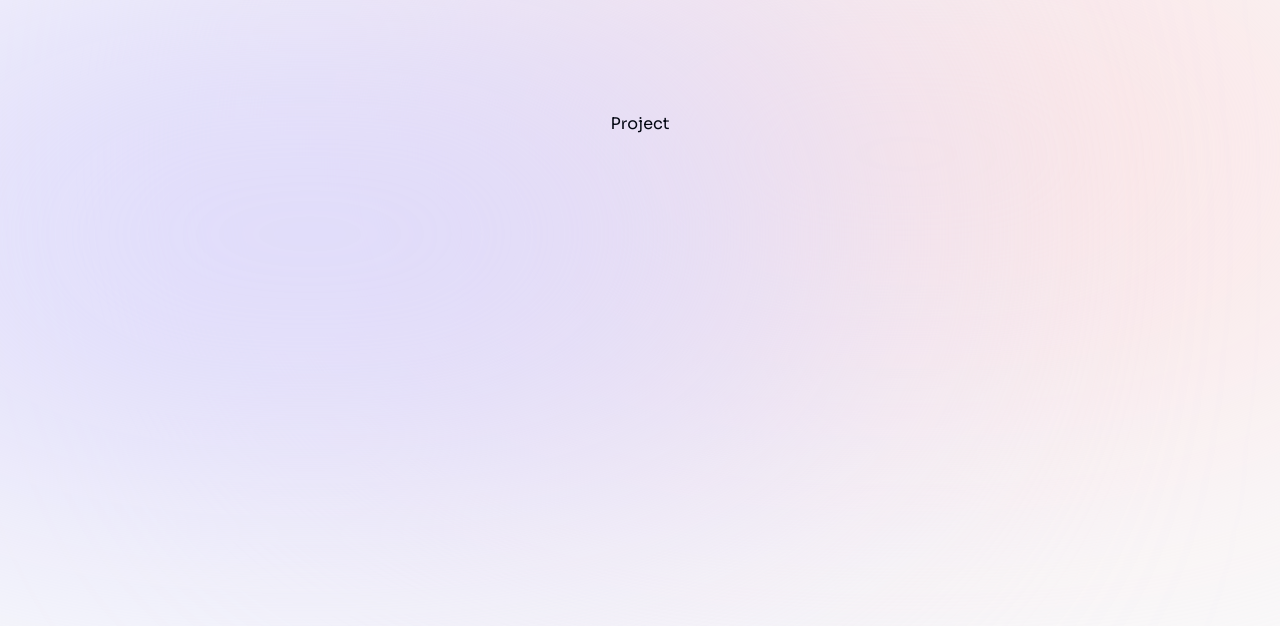
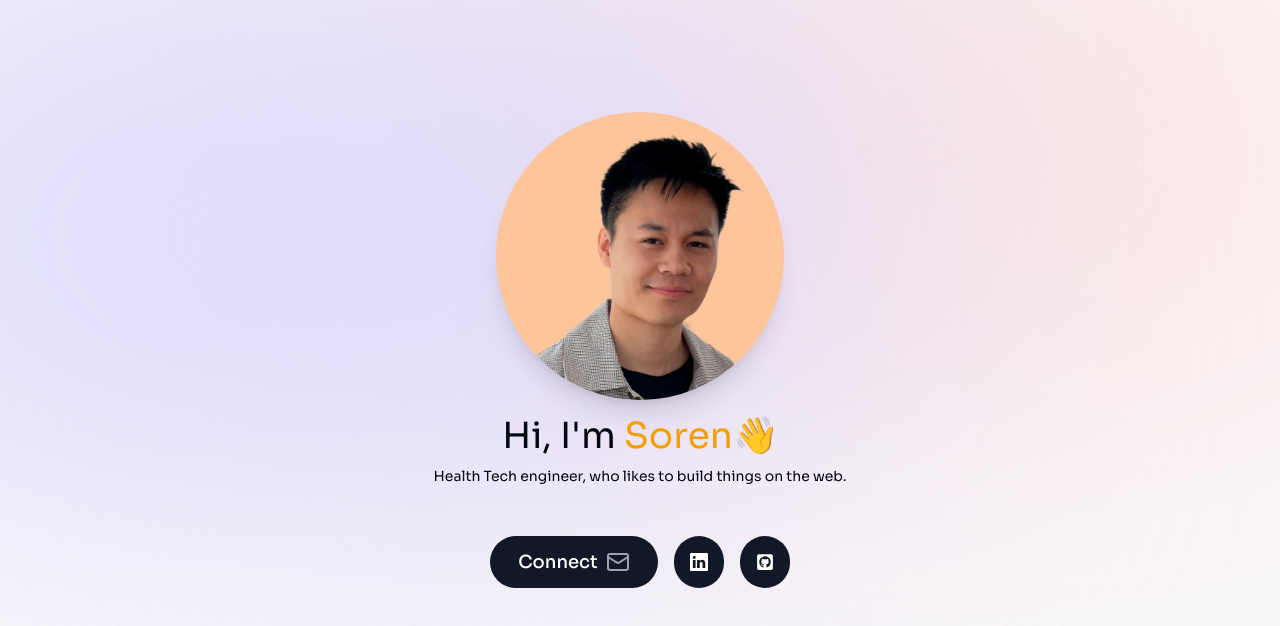
Before and after one commit to soerenmehlsen/portfolio, a Next.js app: page / in a window 1280 px wide. Shown: the top 626 px of the page. Built offline with nearby package versions, Linux system fonts and the light colour scheme.

Commit message:
Added hero section

```diff
--- /dev/null
+++ b/src/app/components/Hero.tsx
@@ -0,0 +1,78 @@
+"use client";
+import React from 'react'
+import Image from 'next/image'
+import { BsLinkedin } from "react-icons/bs";
+import { FaGithubSquare} from "react-icons/fa";
+import { Mail } from 'lucide-react';
+import Link from "next/link";
+
+// Animation
+import { Fade } from "react-awesome-reveal";
+import { motion } from "framer-motion";
+
+const Hero = () => {
+    return (
+        <section id="home" className="mb-28 max-w-[75rem] text-center sm:mb-0">
+            <div className="flex items-center justify-center">
+                <div className="relative">
+                    <motion.div className="w-72 h-72 relative"
+                    initial={{ opacity: 0, scale: 0 }}
+                    animate={{ opacity: 1, scale: 1 }}
+                    transition={{ type: "spring", stiffness: 125, damping: 10, duration: 0.2 }}
+                    >
+                        <Image
+                            src="/profilbillede.png"
+                            layout="fill"
+                            objectFit="cover"
+                            objectPosition="top"
+                            alt="hero"
+                            quality="100"
+                            priority={true}
+                            className="rounded-full shadow-xl"
+                        />
+                    </motion.div>
+                </div>
+            </div>
+
+            <Fade direction="up" delay={400} cascade damping={1e-1} triggerOnce={true}>
+                <h1 className="mb-10 mt-4 text-2xl sm:text-4xl">
+                    Hi, I'm <span className="text-[#f59e0b]">Soren</span>
+                    <span className="waving-hand">👋</span>
+                    <p className="text-[14px]">
+                        Health Tech engineer, who likes to build things on the web.
+                    </p>
+                </h1>
+            </Fade>
+
+            <motion.div className="flex sm:flex-row item-center justify-center gap-4 px-4 text-lg font-medium"
+            initial={{ opacity: 0, y: 100 }}
+            animate={{ opacity: 1, y: 0 }}
+            transition={{ delay: 0.1 }}
+            >
+                <Link
+                    href="#"
+                    className="group bg-gray-900 text-white px-7 py-3 flex items-center gap-2 rounded-full outline-none focus:scale-110 hover:scale-110 hover:bg-gray-950 dark:bg-white/10 active:scale-105 transition"
+                >
+                    Connect <Mail color={"#9ca3af"}/>
+                </Link>
+
+                <a
+                    className="bg-gray-900 p-4 text-white flex items-center gap-2 rounded-full focus:scale-[1.15] hover:scale-[1.15] active:scale-105 transition cursor-pointer borderBlack dark:bg-white/10 dark:text-white/60"
+                    href="#"
+                    target="_blank"
+                >
+                    <BsLinkedin/>
+                </a>
+
+                <a
+                    className="bg-gray-900 p-4 text-white flex items-center gap-2 rounded-full focus:scale-[1.15] hover:scale-[1.15] active:scale-105 transition cursor-pointer borderBlack dark:bg-white/10 dark:text-white/60"
+                    href="#"
+                    target="_blank"
+                >
+                    <FaGithubSquare/>
+                </a>
+            </motion.div>
+        </section>
+    )
+}
+export default Hero
--- a/src/app/globals.css
+++ b/src/app/globals.css
@@ -1,3 +1,38 @@
 @tailwind base;
 @tailwind components;
 @tailwind utilities;
+
+.waving-hand {
+    animation-name: wave-animation;
+    animation-duration: 2.5s;
+    animation-iteration-count: infinite;
+    transform-origin: 70% 70%;
+    display: inline-block;
+}
+
+@keyframes wave-animation {
+    0% {
+        transform: rotate(0deg);
+    }
+    15% {
+        transform: rotate(14deg);
+    }
+    30% {
+        transform: rotate(-8deg);
+    }
+    40% {
+        transform: rotate(14deg);
+    }
+    50% {
+        transform: rotate(-4deg);
+    }
+    60% {
+        transform: rotate(10deg);
+    }
+    70% {
+        transform: rotate(0deg);
+    }
+    100% {
+        transform: rotate(0deg);
+    }
+}
--- a/src/app/page.tsx
+++ b/src/app/page.tsx
@@ -1,9 +1,10 @@
 import Image from "next/image";
+import Hero from "@/app/components/Hero";
 
 export default function Home() {
   return (
     <main className="flex flex-col items-center pt-20 md:pt-28 px-4">
-      Project
+      <Hero/>
     </main>
   );
 }
```
Also changed, not shown: public/profilbillede.png (added), src/app/containers/active-section.tsx (added), src/app/lib/types.ts (added), src/app/lib/useInView.ts (added).
